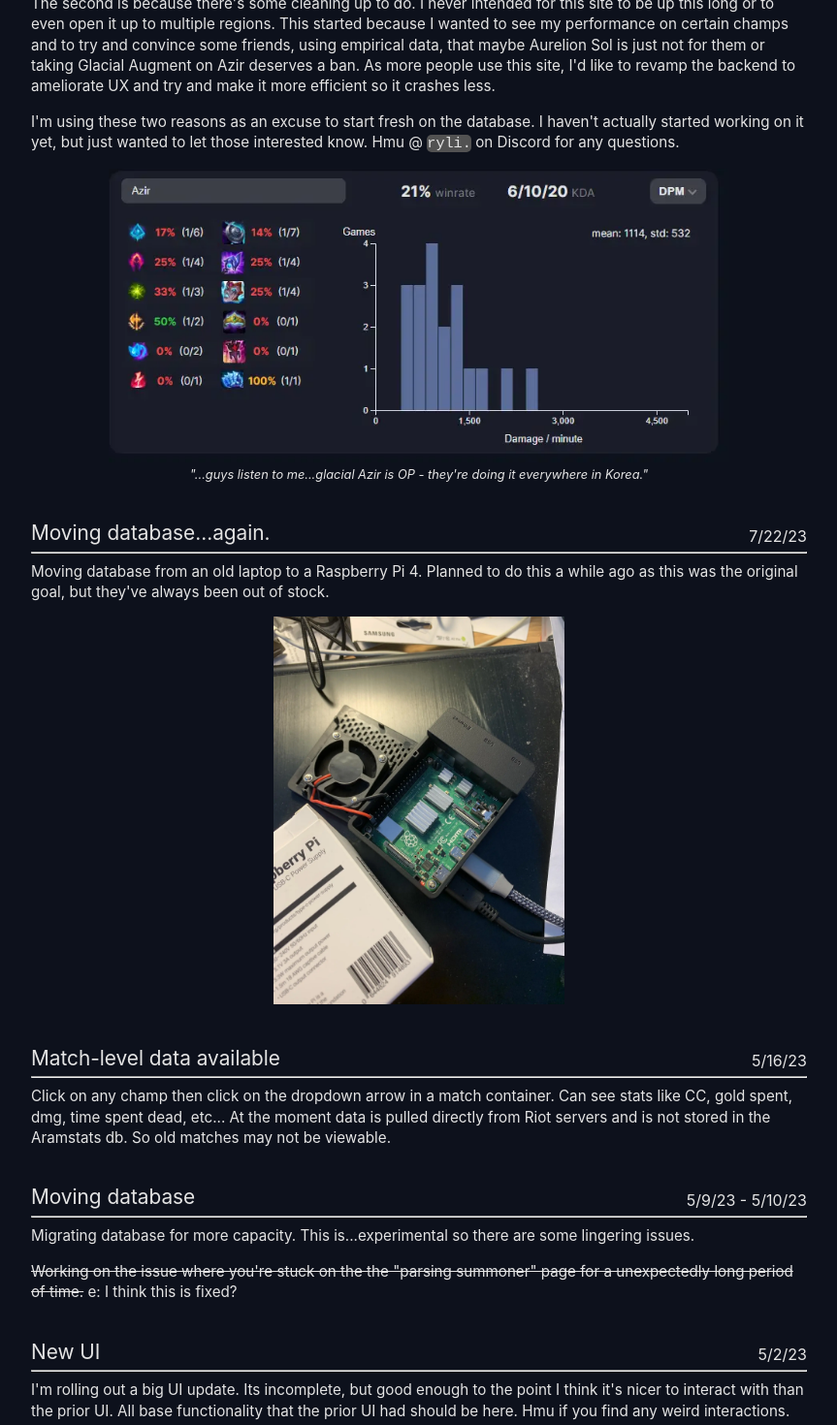
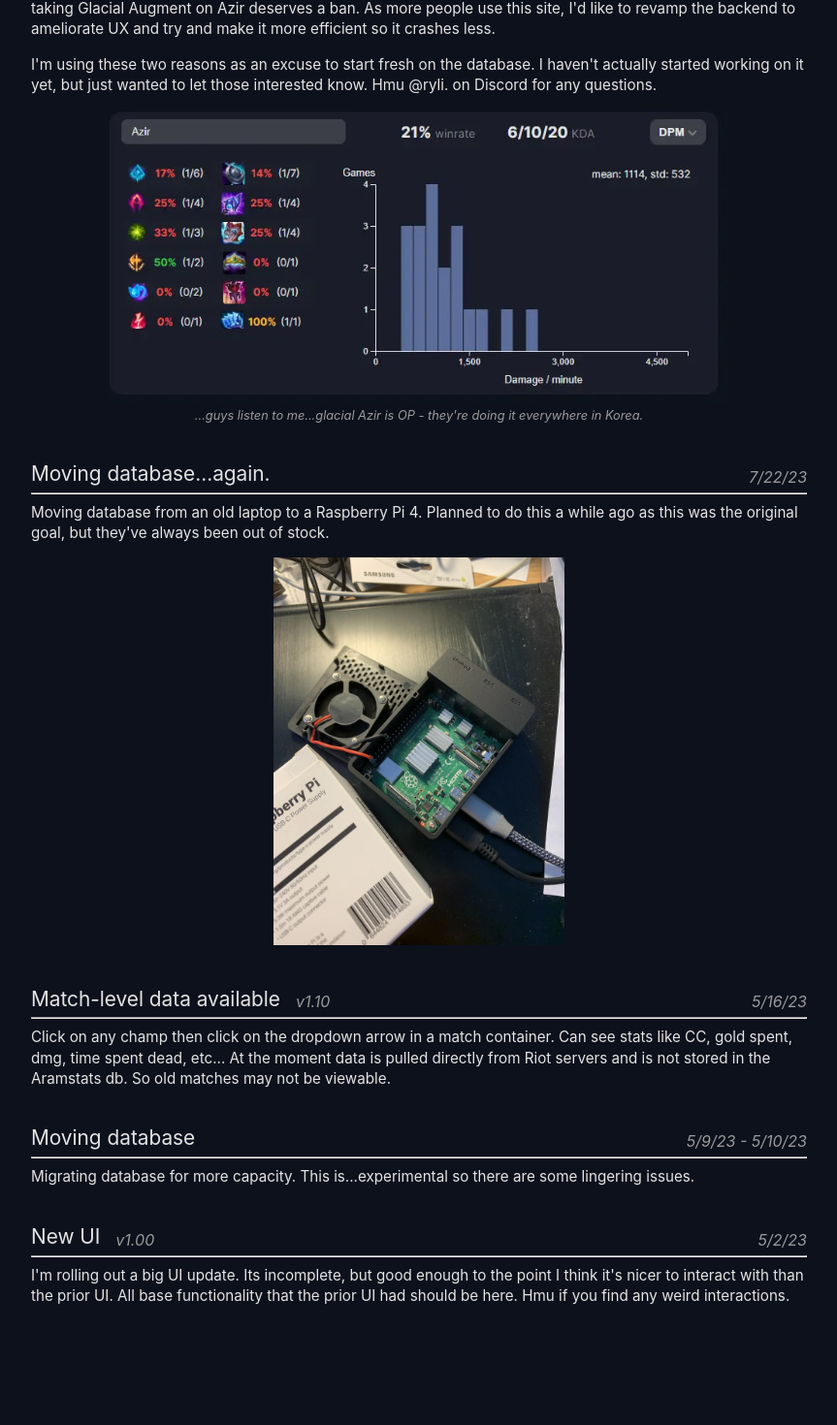
Before and after one commit to rleaf/aramstats, a Vue app: page /updates in a window 1280 px wide. Shown: the part 620-2090 px from the top of the page at 97% size, without its empty margins (208-1071 px from the left). After the commit the page ends 2055 px from the top, so only its background shows below. Built offline with nearby package versions, Linux system fonts and the light colour scheme; what vue-head would draw is missing.

Commit message:
+ versioning

```diff
--- a/src/App.vue
+++ b/src/App.vue
@@ -1,10 +1,10 @@
 <script setup>
 import Nav from './components/Nav.vue'
-import Header from './components/Header.vue'
+// import Header from './components/Header.vue'
 </script>
 
 <template>
-    <Header />
+    <!-- <Header /> -->
     <Nav />
 </template>
 
--- /dev/null
+++ b/src/constants/version.js
@@ -0,0 +1,62 @@
+/*
+   {
+      version: "",
+      date: "",
+      notes: "",
+      add: [],
+      remove: [],
+      fix: [],
+      adjust: []
+   },
+*/
+
+const version = [
+   {
+      version: "2.10",
+      date: "9/19/23",
+      notes: "Retroactively versioning to 5/2/23 to keep tidy.",
+      add: [
+         'Versioning',
+         'Briar assets',
+         'Regions (VN, TW, TH, SG, PH) and update Twisted fork',
+         'Automatically get most recent patch',
+         'Polling. See pogress of parsing summoners'
+      ],
+      remove: [
+         'Twisted error logging'
+      ],
+      fix: [
+         'NaN issue with kill participation & damages share',
+         'Dead match issue where responses from Riot contained no match data',
+         'Ddragon item-0 403 response',
+      ],
+   },
+   {
+      version: "2.00",
+      date: "9/14/23",
+      add: [
+         'Summoner encounter panel & pancakes placeholder'
+      ],
+      adjust: [
+         'Restructured database & redesigned backend',
+         'Update frontend to accomodate for new schema'
+      ]
+   },
+   {
+      version: "1.10",
+      date: "5/16/23",
+      add: [
+         "Match-level data."
+      ],
+   },
+   {
+      version: "1.00",
+      date: "5/2/23",
+      notes: "Not technically 1.00 but good enough.",
+      adjust: [
+         'Updated user interface.',
+      ]
+   },
+]
+
+export default version
--- a/src/views/UpdatesView.vue
+++ b/src/views/UpdatesView.vue
@@ -1,16 +1,22 @@
 <script>
+import _version from '../constants/version'
+import _updates from '../constants/updates'
+
 export default {
    data() {
       return {
-         tab: 0
+         tab: 0,
+         version: _version,
+         updates: _updates
       }
    },
 
    methods: {
-
-   }
+      getImage(fileName) {
+         return new URL(`../assets/${fileName}.webp`, import.meta.url).href
+      }
+   },
 }
-
 </script>
 
 <template>
@@ -20,109 +26,102 @@ export default {
          <div class="versions" @click="this.tab = 1" :class="{ active: this.tab }">Versioning</div>
       </div>
       <div class="updates" v-show="this.tab === 0">
-         <!-- <div class="description">
-            Commentary on the what/why of some changes.
-         </div> -->
-         <div class="update-block">
+         <div class="update-block" v-for="u in updates">
             <div class="header">
-               <h2>Database reset.</h2>
-               <h3>9/14/23</h3>
+               <div>
+                  <h2>{{ u.title }}</h2>
+                  <h3 v-if="u.version">v{{ u.version }}</h3>
+               </div>
+               <h3>{{ u.date }}</h3>
             </div>
             <hr>
-            <p>
-               I've finished revamping the backend and have reset the database; you will have to reparse your summoner.
-               Although it may not look very different this is a significant change to the website so let me know if you find any issues.
-            </p>
-         </div>
-         <div class="update-block">
-            <div class="header">
-               <h2>Redesigning backend. Intending to wipe all data.</h2>
-               <h3>9/2/23</h3>
-            </div>
-            <hr>
-            <p>
-               There are two main reasons for doing this:
-            </p>
-            <p>
-               The first is because I have more storage.
-               To reduce costs when this site began I opted for the free tier of MongoDB Atlas (~500MB storage). Because of the limited amount of storage, I designed the backend to
-               be "picky" when pulling game data from Riot's servers and only store specific information. It was a decent solution for the free tier, but since upgrading to the Pi
-               (pic below), I can be more liberal with hoarding data which in turn may allow me to provide more stats.
-            </p>
-            <p>
-               The second is because there's some cleaning up to do. I never intended for this site to be up this long or to even open it up to multiple regions. This started because
-               I wanted to see my performance on certain champs and to try and convince some friends, using empirical data, that maybe Aurelion Sol is just not for them or taking
-               Glacial Augment on Azir deserves a ban. As more people use this site, I'd like to revamp the backend to ameliorate UX and try and make it more efficient so it crashes less.
-            </p>
-            <p>
-               I'm using these two reasons as an excuse to start fresh on the database. I haven't actually started working on it yet, but just wanted to let those interested know. Hmu
-               @ <code style="background-color: var(--dark600); border-radius: 5px;">ryli.</code> on Discord for any questions.
-            </p>
-            <img src="../assets/leo.webp" width="80%" style="clear: both;" alt="">
-            <p class="sub">
-               "...guys listen to me...glacial Azir is OP - they're doing it everywhere in Korea."
-            </p>
-         </div>
-         <div class="update-block">
-            <div class="header">
-               <h2>Moving database...again.</h2>
-               <h3>7/22/23</h3>
-            </div>
-            <hr>
-            <p>
-               Moving database from an old laptop to a Raspberry Pi 4. Planned to do this a while ago as this was the original goal, but they've always been out of stock.
-            </p>
-            <img src="../assets/piserver.webp" height="400px" style="clear: both;" alt="">
-         </div>
-         <div class="update-block">
-            <div class="header">
-               <h2>Match-level data available</h2>
-               <h3>5/16/23</h3>
-            </div>
-            <hr>
-            <p>
-               Click on any champ then click on the dropdown arrow in a match container. Can see stats like CC, gold spent, dmg, time spent dead, etc... At the moment data is pulled directly
-               from Riot servers and is not stored in the Aramstats db. So old matches may not be viewable.
-            </p>
-         </div>
-         <div class="update-block">
-            <div class="header">
-               <h2>Moving database</h2>
-               <h3>5/9/23 - 5/10/23</h3>
-            </div>
-            <hr>
-            <p>
-               Migrating database for more capacity. This is...experimental so there are some lingering issues.
-            </p>
-            <p>
-                  <s>Working on the issue where you're stuck on the the "parsing summoner" page for a unexpectedly long period of time.</s> e: I think this is fixed?
-            </p>
-         </div>
-         <div class="update-block">
-            <div class="header">
-               <h2>New UI</h2>
-               <h3>5/2/23</h3>
-            </div>
-            <hr>
-            <p>
-               I'm rolling out a big UI update. Its incomplete, but good enough to the point I think it's nicer to interact with than the prior UI. All base functionality
-               that the prior UI had should be here. Hmu if you find any weird interactions.
-            </p>
+            <p v-for="p in u.body">{{ p }}</p>
+            <img v-if="u.img" :src="getImage(u.img)" alt="">
+            <p class="sub" v-if="u.imgCaption">{{ u.imgCaption }}</p>
          </div>
       </div>
       <div class="versioning" v-show="this.tab === 1">
-         toads
+         <div class="version-block" v-for="v in version">
+            <div class="version-header">
+               <h2>{{ v.version }}</h2>
+               <h3>{{ v.date }}</h3>
+            </div>
+            <hr>
+            <div class="version-body">
+               <div class="notes" v-if="v.notes">
+                  <p>
+                     {{ v.notes }}
+                  </p>
+               </div>
+               <div v-if="v.add">
+                  <h4>Added</h4>
+                  <ul>
+                     <li v-for="a in v.add">{{ a }}</li>
+                  </ul>
+               </div>
+               <div v-if="v.remove">
+                  <h4>Removed</h4>
+                  <ul>
+                     <li v-for="r in v.remove">{{ r }}</li>
+                  </ul>
+               </div>
+               <div v-if="v.fix">
+                  <h4>Fixed</h4>
+                  <ul>
+                     <li v-for="f in v.fix">{{ f }}</li>
+                  </ul>
+               </div>
+               <div v-if="v.adjust">
+                  <h4>Adjusted</h4>
+                  <ul>
+                     <li v-for="a in v.adjust">{{ a }}</li>
+                  </ul>
+               </div>
+            </div>
+         </div>
       </div>
    </div>
 </template>
 
 <style scoped>
 
+.notes p {
+   color: var(--light600);
+   font-style: italic;
+   padding-bottom: 1rem;
+}
+
+.version-body {
+   padding: 1rem;
+}
+
+.version-body ul {
+   color: var(--color-font);
+   font-size: 0.95rem;
+   margin-bottom: 2rem;
+}
+
+h4 {
+   color: var(--color-font);
+   font-size: 1.1rem;
+   font-weight: normal;
+   margin: 0;
+}
+.version-header {
+   display: flex;
+   justify-content: space-between;
+   align-items: flex-end;
+}
+
+.versioning {
+   width: 800px;
+}
+
 .description {
    font-size: 0.9rem;
-   text-align: left;
-   color: var(--light900);
+   color: var(--light800);
    font-style: italic;
+   margin-bottom: 3vh;
 }
 
 .update-tabs > div {
@@ -147,8 +146,7 @@ export default {
    display: flex;
    width: 800px;
    gap: 20px;
-   margin-bottom: 5vh;
-   /* justify-content: left; */
+   margin-bottom: 2vh;
 }
 .update-main {
    display: flex;
@@ -156,18 +154,30 @@ export default {
    flex-direction: column;
    align-items: center;
    padding: 8vh 0;
-   text-align: center;
 }
 
 .update-block {
    width: 800px;
    margin-bottom: 3vh;
+   text-align: center;
+}
+
+.update-block img {
+   max-width: 80%;
+   clear: both;
+   max-height: 400px;
 }
 
 .header {
    display: flex;
    width: 100%;
    justify-content: space-between;
+   align-items: flex-end;
+}
+
+.header > div {
+   display: flex;
+   gap: 1rem;
    align-items: flex-end;
 }
 
@@ -189,8 +199,9 @@ h3 {
    font-size: 1rem;
    line-height: 1;
    text-align: left;
-   color: var(--color-font);
+   color: var(--light600);
    margin-bottom: 0;
+   font-style: italic;
 }
 
 p {
@@ -204,6 +215,7 @@ p {
 p.sub {
    text-align: center;
    font-size: 0.8rem;
+   color: var(--light600);
    font-style: italic;
    margin-top: 0;
 }
```
Also changed, not shown: src/constants/updates.js (+55 -27 lines), 1 other file (tests, documents, lock files or other folders).
